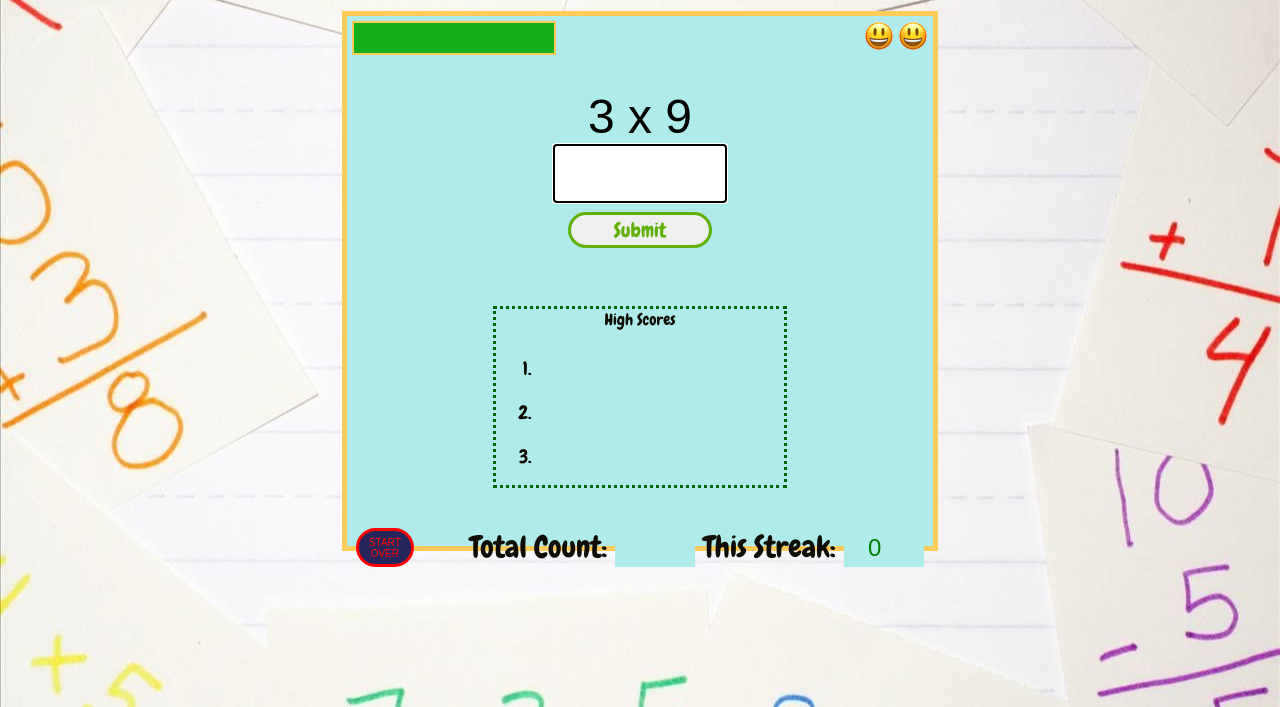
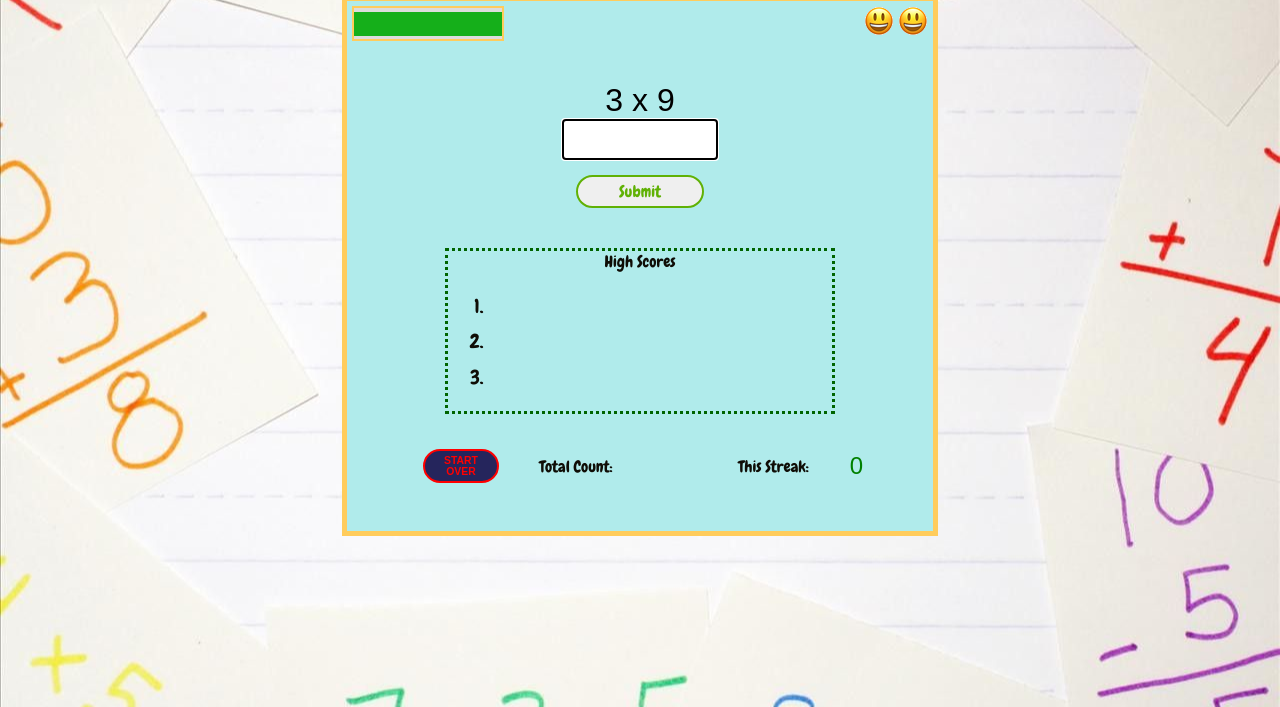
Before and after one commit to jumba23/Multiplication-Test-App, a plain HTML site: page index.html in a window 1280 px wide. Shown: the part 93-800 px from the top of the page. Drawn offline with Linux system fonts and the light colour scheme.

Commit message:
unecessary css code removed

```diff
--- a/style.css
+++ b/style.css
@@ -10,10 +10,11 @@ body{
 h1{
     padding-top: 2%;
     text-align: center;
-    font-size: 40px;
+    font-size: 2rem;
 }
 
 #gameBoard {
+
     width: 45vw;
     height: 65vh;
     margin: auto;
@@ -24,20 +25,12 @@ h1{
     font-size: 1em;
       }
 
-  #gameBoard  {
-    /* text-align: center; */
-  }
-
   #timerCounter, #resetAndScore{
     display: flex;
   }
 
-  #playerName{
-    height: 2rem;
-  }
-
   #questionAnswer {
-      margin-bottom: 10%;
+      margin: 5vh 0;
       display: flex;
       flex-direction: column;
       justify-content: center;
@@ -45,38 +38,40 @@ h1{
   }
 
   #high-scores{
-    height: 11rem;
-    width: 18rem;
+    height: 20vh;
+    width: 30vw;
     border: .2rem dotted darkgreen;
     margin: 0 auto;
     text-align: center;
   }
 
+  li{
+    text-align: left;
+    font-size: 2.5vh;
+    padding: 0.6vh 0;
+  }
   #resetAndScore{
-    display: flex;
     justify-content: space-around;
-      margin-top: 7%;
-
-  }
+    align-items: center;
+    height: 5vh;
+    width: 40vw;
+    margin-top: 4vh;
+    margin-left: 4vw;
 
 
-  li{
-    text-align: left;
-    font-size: larger;
-    padding: 0.6rem 0;
   }
 
   #thisStreak, #totalCount{
     border: none;
     background-color: rgb(176, 235, 235);
-    width: 5rem;
-    padding-left: 1.5rem;
-    font-size: 1.5rem;
+    width: 6vh;
+    /* padding-left: 0.5rem; */
+    font-size: 3vh;
     color: green;
 }
 
   label[for="totalCount"]{
-        margin-left: 3rem;
+        margin-left: 1;
   }
 
   #mistakesAllowed{
@@ -84,28 +79,30 @@ h1{
   }
 
   #answerButton {
-       width: 25%;
-       padding: 2px;
-       margin-top: 10px;
+       width: 10vw;
+       padding: 0.5vh;
+       margin-top: 2vh;
        color: rgb(96, 177, 5);
-       border-radius: 30px;
-       border: solid 3px rgb(96, 177, 5) ;
-       font-size: 20px;
+       border-radius: 2rem;
+       border: solid 2px rgb(96, 177, 5) ;
+       font-size: 2vh;
        font-family: 'Chewy', sans-serif;
   }
 
   #resetButton{
-      border: solid 3px red;
-      border-radius: 50px;
-      width: 10%;
+      border: solid 2px red;
+      padding: 0.5vh;
+      border-radius: 2rem;
+      width: 6vw;
       color: red;
       background-color: rgb(37, 37, 92);
-      font-size: 10px;
+      font-size: 1.3vh;
+      font-weight: bold;
   }
 
   #mathProblem, #yourAnswer {
-        width: 30%;
-        font-size:  3rem;
+        width: 12vw;
+        font-size: 4vh;
         text-align: center;
         border: none;
   }
@@ -113,34 +110,20 @@ h1{
   #mathProblem {
     background-color: rgb(176, 235, 235);
     color: black;
-    width: 400px;
   }
 
   #individualTimer{
       border: 2px solid #ffcc5c;
       display: flex;
       align-items: center;
-      width: 200px;
-      height: 30px;
-      position: relative;
+      width: 11.6vw;
       background-color: #ddd;
  }
 
  #progressBar{
-      display: flex;
-      align-items: center;
       background-color: #15af1a;
-      width: 20px;
-      height: 30px;
-      position: absolute;
+      height: 3vh;
  }
-
-  label{
-    display: flex;
-    align-items: center;
-    font-size: 30px;
-  }
-
   input:focus{
       outline:none;
   }
@@ -155,7 +138,7 @@ h1{
   }
 
 
-@media screen and (max-width: 370px) {
+/* @media screen and (max-width: 370px) {
   #formWrap{
     display: flex;
     height: 100%;
@@ -204,8 +187,8 @@ h1{
   }
 }
 
-@media screen and (max-width: 450px) and (min-width: 380px) {
-  #formWrap{
+@media screen and (max-width: 450px) and (min-width: 380px) { */
+  /* #formWrap{
     display: flex;
     height: 100%;
     flex-direction: column;
@@ -259,3 +242,4 @@ h1{
     font-size: 30px;
   }
 }
+ */
```
